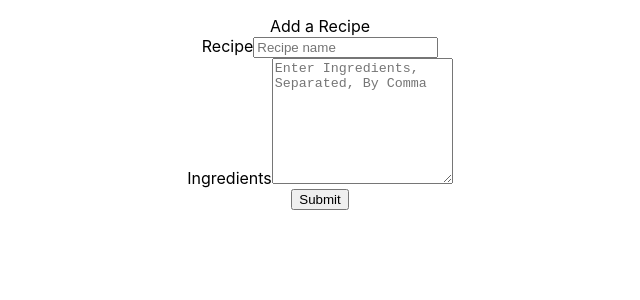
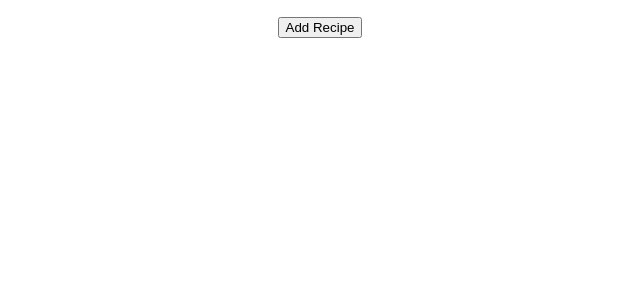
Before and after one commit to aksameet/crud-app, a React (Create React App) app: page / in a window 1280 px wide. Shown: the top 300 px of the page, without its empty margins (320-960 px from the left). Built offline with nearby package versions, Linux system fonts and the light colour scheme.

Commit message:
Sass + Modal draft
+ node-sass lib
+ modal component

```diff
--- a/package.json
+++ b/package.json
@@ -3,6 +3,7 @@
     "version": "0.1.0",
     "private": true,
     "dependencies": {
+        "node-sass": "^4.11.0",
         "react": "^16.6.3",
         "react-dom": "^16.6.3",
         "react-redux": "^6.0.0",
--- a/src/components/App.js
+++ b/src/components/App.js
@@ -1,10 +1,24 @@
-import '../style/App.css';
 import React, { Component } from 'react';
 import { connect } from 'react-redux';
 import { addRecipe } from '../actions/index';
 import Modal from './Modal';
 
 class App extends Component {
+    constructor(props) {
+        super(props);
+
+        this.state = {
+            show: false,
+        };
+    }
+
+    showModal = () => {
+        this.setState({ show: true });
+    }
+
+    hideModal = () => {
+        this.setState({ show: false });
+    }
 
     renderList() {
 
@@ -36,7 +50,12 @@ class App extends Component {
                     <ul className="recipes--list">
                         {this.renderList()}
                     </ul>
-                    <Modal />
+                    <button onClick={this.showModal}>
+                        Add Recipe
+                    </button>
+                    <Modal
+                        show={this.state.show}
+                        handleClose={this.hideModal}/>
                 </div>
             </div>
         );
--- a/src/components/Modal.js
+++ b/src/components/Modal.js
@@ -27,7 +27,7 @@ class Modal extends Component {
     renderIngredientsField(field) {
 
         const { label, input, rows, placeholder, meta : {touched, error} } = field;
-        const textareaStyles = `${touched && error ? "widget-display__content-new__alert" : ""}`;
+        const textareaStyles = `${touched && error ? "customClass" : ""}`;
 
         return (
             <div>
@@ -53,10 +53,14 @@ class Modal extends Component {
     }
 
     render() {
-        const { handleSubmit } = this.props;
+        const { handleSubmit, show, handleClose } = this.props;
+        let modalClass = `Modal ${show ? 'active': null}`
 
         return (
-            <form onSubmit={handleSubmit(this.onSubmit.bind(this))}>
+            <div className={modalClass} >
+                <form
+                    onSubmit={handleSubmit(this.onSubmit.bind(this))}
+                    className="Modal--form">
                     <label>Add a Recipe</label>
                     <Field
                         label="Recipe"
@@ -71,8 +75,19 @@ class Modal extends Component {
                         rows="8"
                         placeholder="Enter Ingredients, Separated, By Comma"
                     />
-                <button type="submit" className="btn btn-primary">Submit</button>
+                    <button
+                            type="submit"
+                            className="Modal--form_submit">
+                        Add Recipe
+                    </button>
+                    <button
+                            type="submit"
+                            className="Modal--form_close"
+                            onClick={handleClose}>
+                        Close
+                    </button>
                 </form>
+            </div>
         );
     }
 }
@@ -81,10 +96,10 @@ function validate(values) {
     const errors = {};
 
     if (!values.recipe_name) {
-        errors.title = "Enter a title";
+        errors.recipe_name = "Enter a recipe";
     }
     if (!values.recipe_ingredients) {
-        errors.categories = "Enter some categories";
+        errors.recipe_ingredients = "Enter some categories";
     }
 
     return errors;
--- a/src/index.js
+++ b/src/index.js
@@ -6,7 +6,7 @@ import { createStore, applyMiddleware } from 'redux';
 import ReduxPromise from 'redux-promise';
 import reducers from './reducers';
 
-import './style/index.css';
+import './style/main.scss';
 import App from './components/App';
 import * as serviceWorker from './serviceWorker';
 
--- a/src/reducers/reducer_recipe.js
+++ b/src/reducers/reducer_recipe.js
@@ -1,7 +1,6 @@
 import { ADD_RECIPES } from '../actions/types';
 
 export default function(state = [], action) {
-    console.log(action.payload)
     switch (action.type) {
         case ADD_RECIPES:
             return [...state, action.payload];
--- a/src/style/App.css
+++ b/src/style/_App.scss
@@ -1,5 +1,8 @@
 .App {
     text-align: center;
+    display: block;
+    width: 100%;
+    height: 100vh;
 }
 
 .App-content {
--- /dev/null
+++ b/src/style/_Modal.scss
@@ -0,0 +1,29 @@
+.Modal {
+    position: absolute;
+    top: -100%;
+    width: 100vw;
+    height: 100vh;
+    background-color: rgba(0, 0, 0, .2);
+    display: flex;
+    transition: all .4s ease-in-out;
+    &.active {
+        top: 0;
+    }
+    &--form {
+        display: block;
+        margin: auto;
+        width: 70%;
+        height: 50%;
+        background-color: #fff;
+        &_submit {
+            padding: 5px;
+            background-color: darkblue;
+            color: white;
+        }
+        &_close {
+            padding: 5px;
+            background-color: darkgrey;
+            color: black;
+        }
+    }
+}
--- a/src/style/index.css
+++ b/src/style/_base.scss
@@ -5,7 +5,3 @@ body {
     -webkit-font-smoothing: antialiased;
     -moz-osx-font-smoothing: grayscale;
 }
-
-code {
-    font-family: source-code-pro, Menlo, Monaco, Consolas, "Courier New", monospace;
-}
--- /dev/null
+++ b/src/style/main.scss
@@ -0,0 +1,3 @@
+@import '_base';
+@import '_App';
+@import '_Modal';
```
Also changed, not shown: 1 other file (tests, documents, lock files or other folders). Lines whose indentation alone changed are shown as unchanged.
